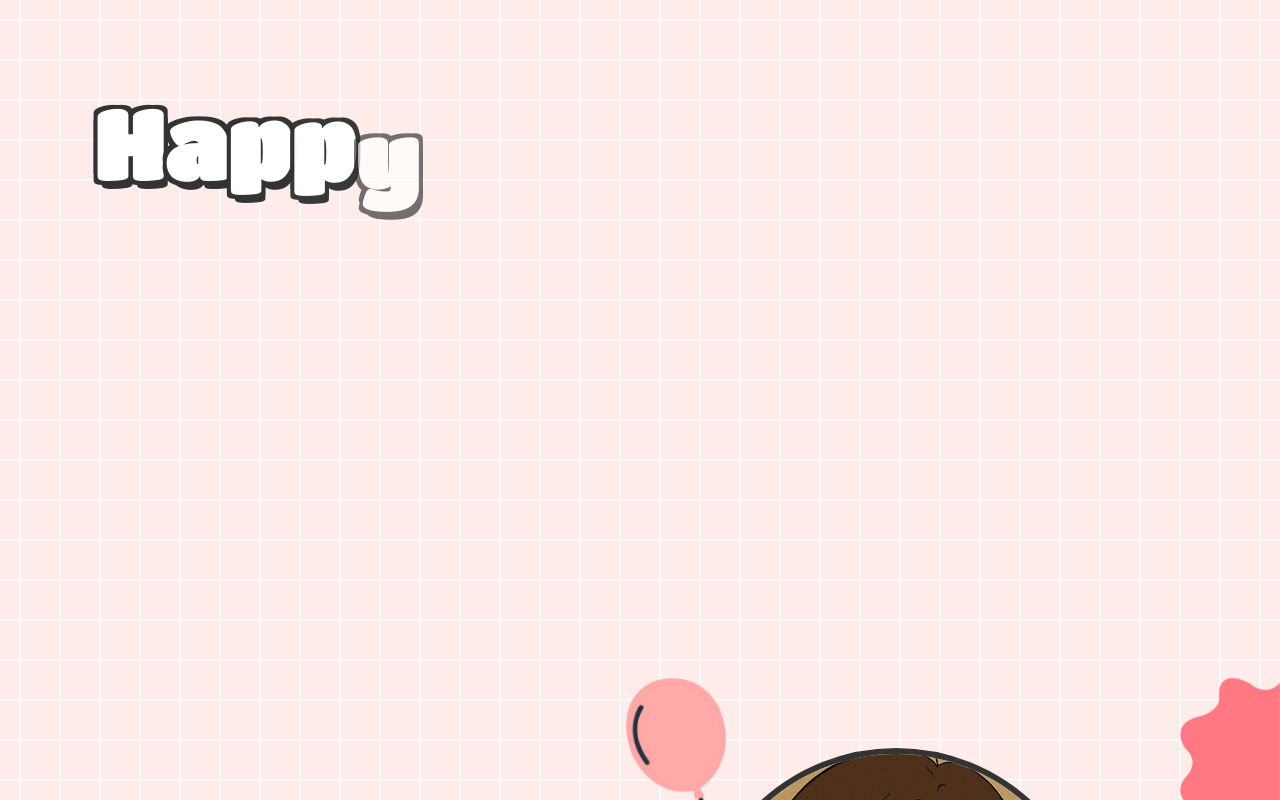
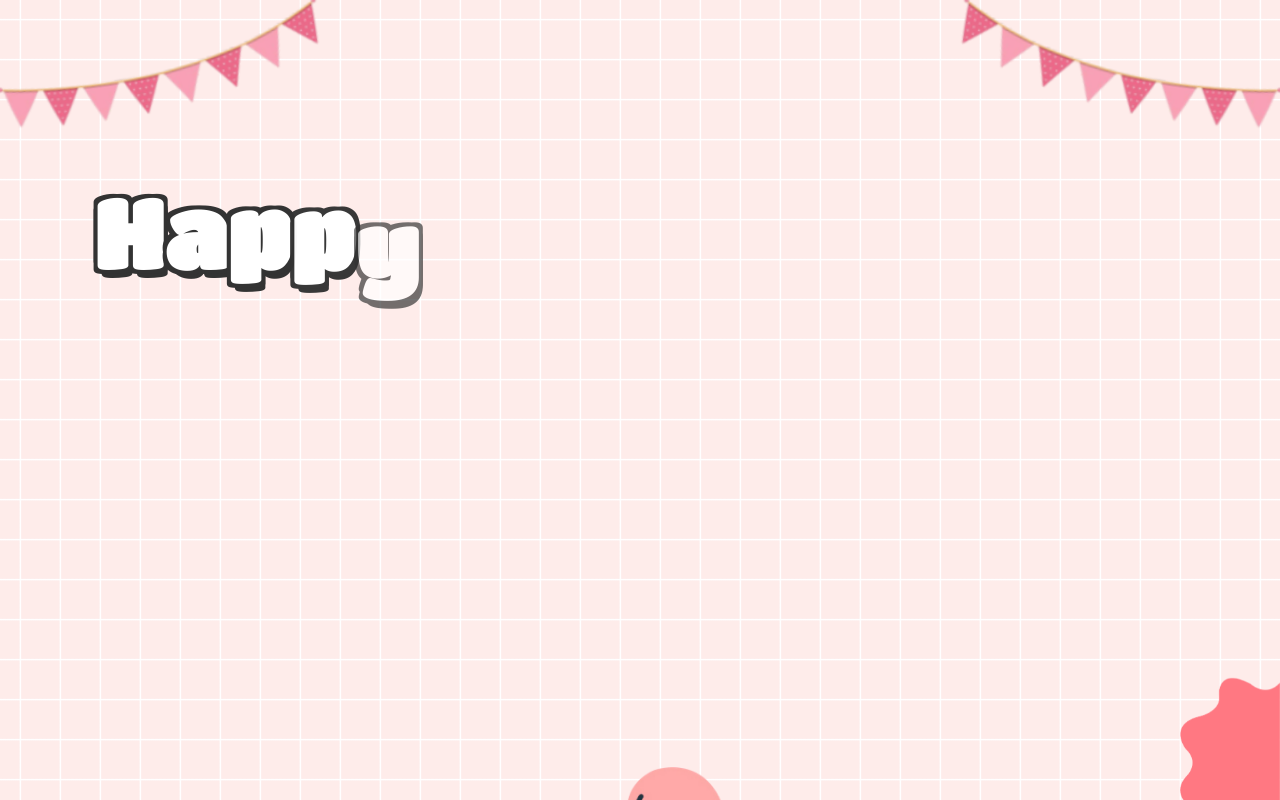
Before and after one commit to shinchan19052023-glitch/try, a plain HTML site: page index.html in a window 1280 px wide. Drawn offline with nearby package versions, Linux system fonts and the light colour scheme; files whose address does not match are found by name; a web font is replaced by a local one.

Commit message:
Update image paths in index.html

```diff
--- a/index.html
+++ b/index.html
@@ -21,8 +21,8 @@
 <body>
     <div id="wrapper">
         <div class="flag__birthday">
-            <img src="./images/1.png" alt="" width="350" class="flag__left">
-            <img src="./images/1.png" alt="" width="350" class="flag__right">
+            <img src="./1.png" alt="" width="350" class="flag__left">
+            <img src="./1.png" alt="" width="350" class="flag__right">
         </div>
         <div class="content">
             <div class="left">
@@ -45,7 +45,7 @@
                         <span style="--t: 6.4s;">y</span>
                     </h1>
                     <div class="hat">
-                        <img src="./images/hat.png" alt="" width="130">
+                        <img src="./hat.png" alt="" width="130">
                     </div>
                 </div>
                 <div class="date__of__birth">
```
